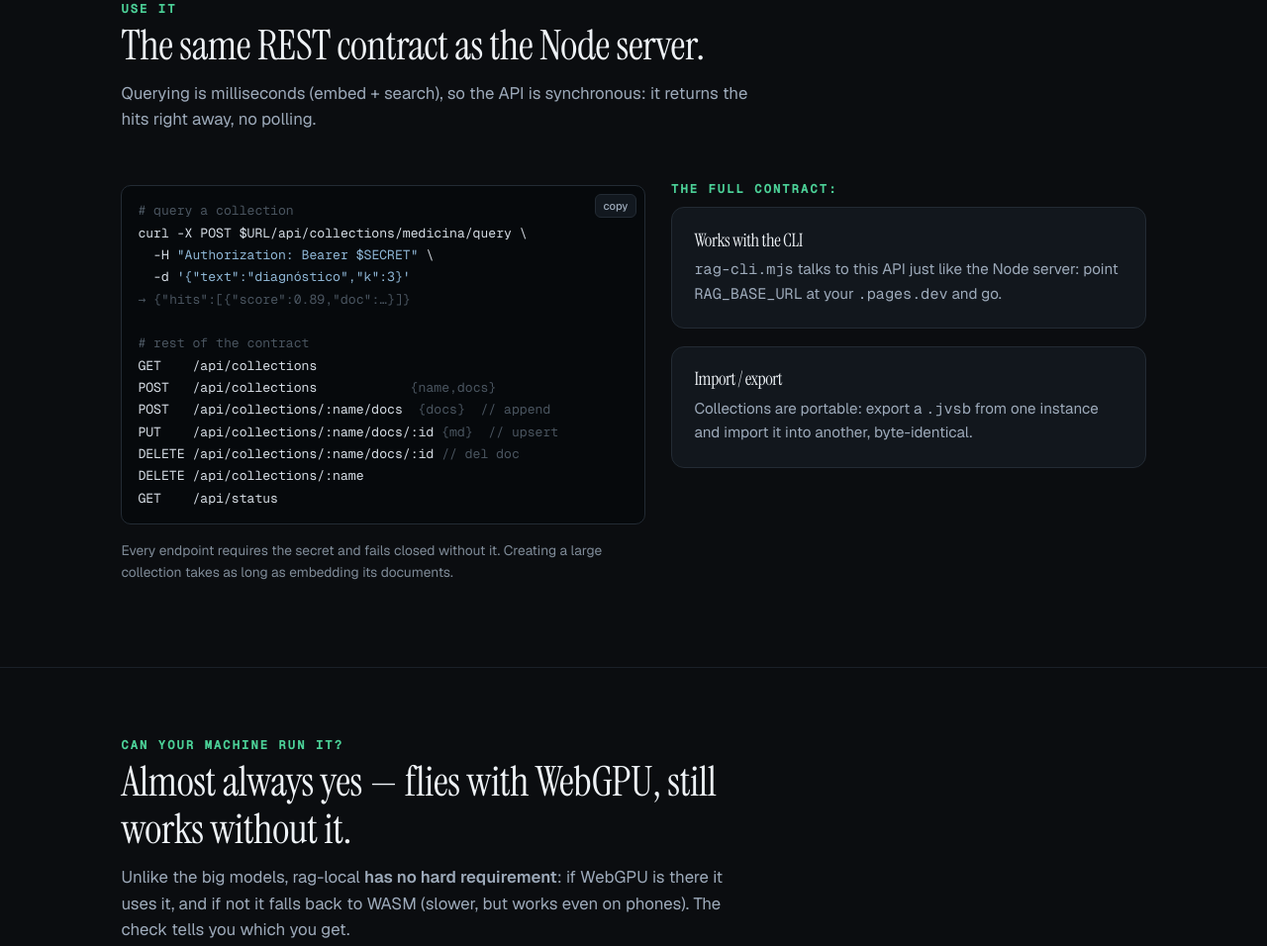
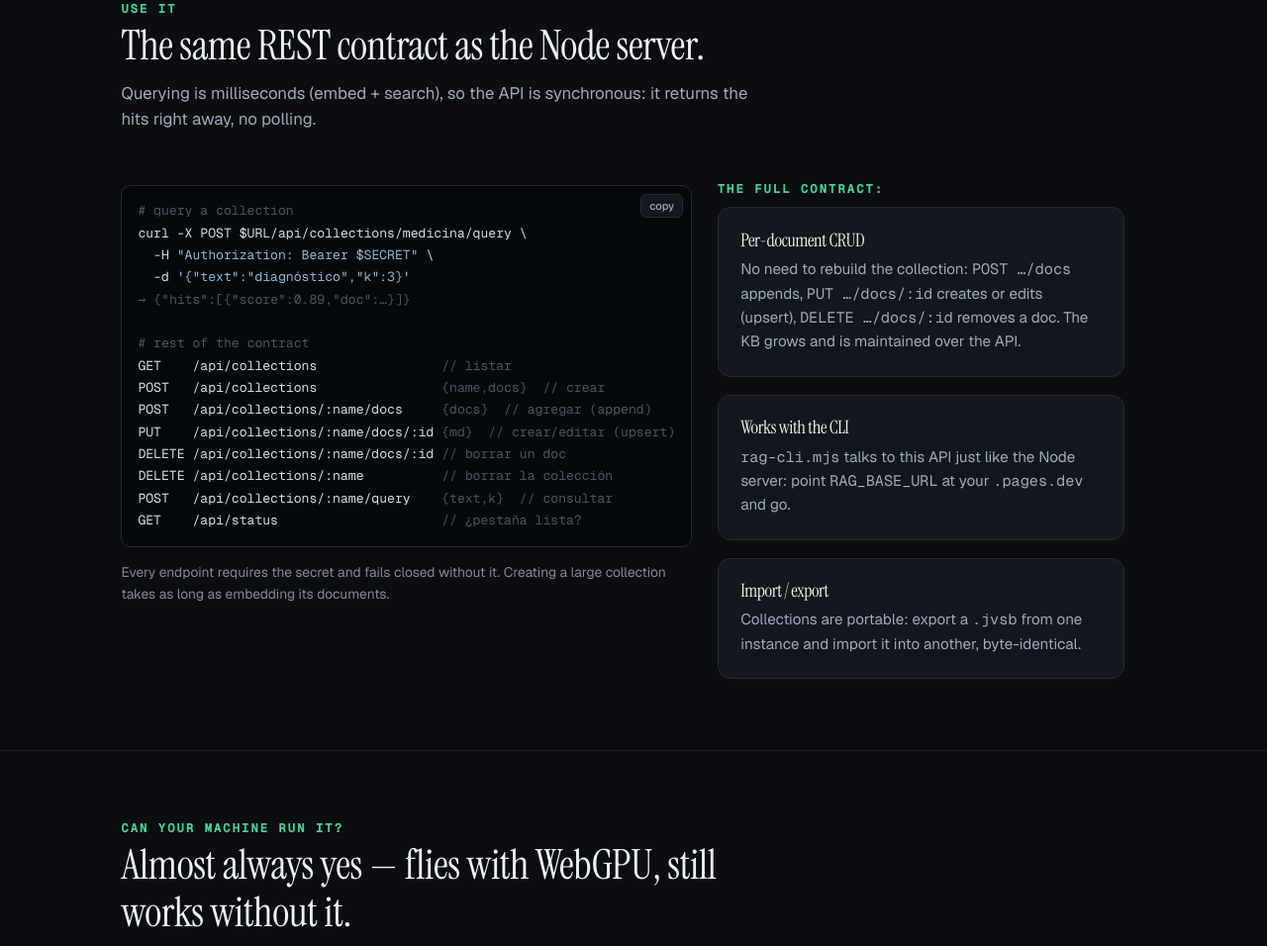
Before and after one commit to MauricioPerera/rag-local, a website: page docs/cloudflare.html in a window 1280 px wide. Shown: the part 3512-4468 px from the top of the page at 99% size. Drawn offline with nearby package versions, Linux system fonts and the light colour scheme.

Commit message:
Landing: show the full per-document CRUD in the API contract
The append/upsert/delete-doc endpoints were only terse comments in the
contract block. Spell out the whole contract with clear labels and add a
"per-document CRUD" feature card (ES/EN/PT) — that's the capability this adds:
grow and maintain a collection over the API without rebuilding it.

Co-Authored-By: Claude Opus 4.8 <noreply@anthropic.com>

```diff
--- a/docs/cloudflare.html
+++ b/docs/cloudflare.html
@@ -239,18 +239,20 @@ curl -X POST $URL/api/collections/medicina/query \
 <span class="tok-c">→ {"hits":[{"score":0.89,"doc":…}]}</span>
 
 <span class="tok-c" data-i18n="cU_c2"></span>
-GET    /api/collections
-POST   /api/collections            <span class="tok-c">{name,docs}</span>
-POST   /api/collections/:name/docs  <span class="tok-c">{docs}  // append</span>
-PUT    /api/collections/:name/docs/:id <span class="tok-c">{md}  // upsert</span>
-DELETE /api/collections/:name/docs/:id <span class="tok-c">// del doc</span>
-DELETE /api/collections/:name
-GET    /api/status</pre></div>
+GET    /api/collections                <span class="tok-c">// listar</span>
+POST   /api/collections                <span class="tok-c">{name,docs}  // crear</span>
+POST   /api/collections/:name/docs     <span class="tok-c">{docs}  // agregar (append)</span>
+PUT    /api/collections/:name/docs/:id <span class="tok-c">{md}  // crear/editar (upsert)</span>
+DELETE /api/collections/:name/docs/:id <span class="tok-c">// borrar un doc</span>
+DELETE /api/collections/:name          <span class="tok-c">// borrar la colección</span>
+POST   /api/collections/:name/query    <span class="tok-c">{text,k}  // consultar</span>
+GET    /api/status                     <span class="tok-c">// ¿pestaña lista?</span></pre></div>
       <p class="dim" style="font-size:.86rem" data-i18n="use_note"></p>
     </div>
     <div class="reveal">
       <p class="eyebrow" style="margin-bottom:.8rem" data-i18n="use_side_cap"></p>
       <div class="cards" style="grid-template-columns:1fr">
+        <div class="card"><h3 style="font-size:1.15rem" data-i18n="feat3h"></h3><p data-i18n="feat3p"></p></div>
         <div class="card"><h3 style="font-size:1.15rem" data-i18n="feat1h"></h3><p data-i18n="feat1p"></p></div>
         <div class="card"><h3 style="font-size:1.15rem" data-i18n="feat2h"></h3><p data-i18n="feat2p"></p></div>
       </div>
@@ -332,6 +334,7 @@ const I18N = {
     cU_c1:"# consultar una colección", cU_c2:"# resto del contrato",
     use_note:"Todos los endpoints piden el secreto y fallan cerrados si falta. Crear una colección grande tarda lo que tarde embeber sus documentos.",
     use_side_cap:"El contrato completo:",
+    feat3h:"CRUD por documento", feat3p:"Sin recrear la colección: <code>POST …/docs</code> agrega, <code>PUT …/docs/:id</code> crea o edita (upsert), <code>DELETE …/docs/:id</code> borra un doc. La KB crece y se mantiene por API.",
     feat1h:"Compatible con el CLI", feat1p:"<code>rag-cli.mjs</code> habla con esta API igual que con el servidor Node: apuntás <code>RAG_BASE_URL</code> a tu <code>.pages.dev</code> y listo.",
     feat2h:"Importar / exportar", feat2p:"Las colecciones son portables: exportás un <code>.jvsb</code> desde una instancia y lo importás en otra, byte-idéntico.",
     req_eyebrow:"¿Tu equipo puede?", req_h:"Casi siempre sí — con WebGPU vuela, sin él igual anda.",
@@ -396,6 +399,7 @@ const I18N = {
     cU_c1:"# query a collection", cU_c2:"# rest of the contract",
     use_note:"Every endpoint requires the secret and fails closed without it. Creating a large collection takes as long as embedding its documents.",
     use_side_cap:"The full contract:",
+    feat3h:"Per-document CRUD", feat3p:"No need to rebuild the collection: <code>POST …/docs</code> appends, <code>PUT …/docs/:id</code> creates or edits (upsert), <code>DELETE …/docs/:id</code> removes a doc. The KB grows and is maintained over the API.",
     feat1h:"Works with the CLI", feat1p:"<code>rag-cli.mjs</code> talks to this API just like the Node server: point <code>RAG_BASE_URL</code> at your <code>.pages.dev</code> and go.",
     feat2h:"Import / export", feat2p:"Collections are portable: export a <code>.jvsb</code> from one instance and import it into another, byte-identical.",
     req_eyebrow:"Can your machine run it?", req_h:"Almost always yes — flies with WebGPU, still works without it.",
@@ -460,6 +464,7 @@ const I18N = {
     cU_c1:"# consultar uma coleção", cU_c2:"# resto do contrato",
     use_note:"Todos os endpoints pedem o segredo e falham fechados se faltar. Criar uma coleção grande demora o que demorar para fazer o embedding dos documentos.",
     use_side_cap:"O contrato completo:",
+    feat3h:"CRUD por documento", feat3p:"Sem recriar a coleção: <code>POST …/docs</code> adiciona, <code>PUT …/docs/:id</code> cria ou edita (upsert), <code>DELETE …/docs/:id</code> apaga um doc. A KB cresce e é mantida pela API.",
     feat1h:"Compatível com o CLI", feat1p:"<code>rag-cli.mjs</code> fala com esta API igual ao servidor Node: aponte <code>RAG_BASE_URL</code> para seu <code>.pages.dev</code> e pronto.",
     feat2h:"Importar / exportar", feat2p:"As coleções são portáveis: exporte um <code>.jvsb</code> de uma instância e importe em outra, byte-idêntico.",
     req_eyebrow:"Sua máquina aguenta?", req_h:"Quase sempre sim — voa com WebGPU, funciona mesmo sem ele.",
```
